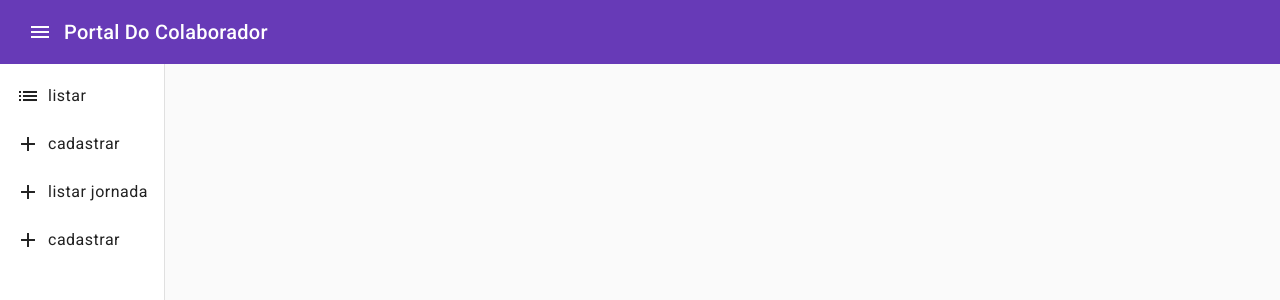
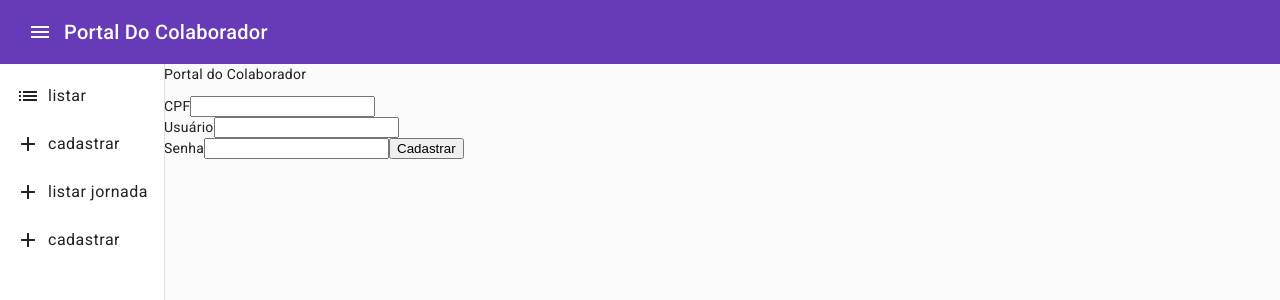
Before and after one commit to AGross98/PortalDoColaboradorFront, an Angular app: page /portalcolaborador/login/cadastrar in a window 1280 px wide. Before the commit this address led to /. Shown: the top 300 px of the page. Built offline with nearby package versions, Linux system fonts and the light colour scheme.

Commit message:
ciação inicial da tela de usuario e cadastro de usuario

```diff
--- a/src/app/app.module.ts
+++ b/src/app/app.module.ts
@@ -16,6 +16,8 @@ import {MatListModule} from '@angular/material/list';
 import {MatToolbarModule} from '@angular/material/toolbar';
 import { JornadaCadastrarComponent } from './pages/jornada/jornada-cadastrar/jornada-cadastrar.component';
 import { FuncionarioEditarComponent } from './pages/funcionario/funcionario-editar/funcionario-editar.component';
+import { LoginAutenticarComponent } from './pages/login/login-autenticar/login-autenticar.component';
+import { LoginCadastrarComponent } from './pages/login/login-cadastrar/login-cadastrar.component';
 
 @NgModule({
   imports: [
@@ -38,7 +40,9 @@ import { FuncionarioEditarComponent } from './pages/funcionario/funcionario-edit
     FuncionarioCadastrarComponent,
     JornadaListarComponent,
     JornadaCadastrarComponent,
-    FuncionarioEditarComponent
+    FuncionarioEditarComponent,
+    LoginAutenticarComponent,
+    LoginCadastrarComponent
   ]
 })
 export class AppModule { }
--- /dev/null
+++ b/src/app/models/usuario.ts
@@ -0,0 +1,7 @@
+export interface Usuario{
+
+    cpf : number,
+    user: string,
+    senha: string
+
+}
--- a/src/app/pages/jornada/jornada-cadastrar/jornada-cadastrar.component.html
+++ b/src/app/pages/jornada/jornada-cadastrar/jornada-cadastrar.component.html
@@ -15,17 +15,3 @@
   <br><br>
 
   <button (click)="Cadastrar()">Cadastrar</button>
-
-
-  -- Tela Facastro de Funcionario - OK
-  -- Tela de Registro de Jornada
-  -- Tela de Gerar  PDF de Jornada(Gerente)
-  -- Tela de Assinar Jornada()
-
-
-  João
-  dia 10:25 ate 11:30
-  dia 10:25 ate 11:30
-  dia 10:25 ate 11:30
-  dia 10:25 ate 11:30
-  dia 10:25 ate 11:30
--- a/src/app/pages/jornada/jornada-cadastrar/jornada-cadastrar.component.ts
+++ b/src/app/pages/jornada/jornada-cadastrar/jornada-cadastrar.component.ts
@@ -20,7 +20,6 @@ export class JornadaCadastrarComponent {
 
   constructor(
     private client: HttpClient,
-    private router: Router
   ) {}
 
 
--- /dev/null
+++ b/src/app/pages/login/login-autenticar/login-autenticar.component.html
@@ -0,0 +1,15 @@
+<div>
+    <p>Portal do Colaborador</p>
+
+    <label for="usuario">Usuário</label>
+    <input type="text" id="usuario" name="usuario">
+
+    <br>
+
+    <label for="senah">Senha</label>
+    <input type="text" id="senha" name="senha">
+
+    <button>Entrar</button>
+    <br>
+    <a routerLink="/portalcolaborador/login/cadastrar">Cadastrar</a>
+</div>
--- /dev/null
+++ b/src/app/pages/login/login-cadastrar/login-cadastrar.component.html
@@ -0,0 +1,19 @@
+
+<div>
+    <p>Portal do Colaborador</p>
+
+    <label for="cpf">CPF</label>
+    <input type="number" id="cpf" name="cpf" [(ngModel)]="cpf" required>
+
+    <br>
+
+    <label for="usuario">Usuário</label>
+    <input type="text" id="usuario" name="usuario" [(ngModel)]="user">
+
+    <br>
+
+    <label for="senah">Senha</label>
+    <input type="password" id="senha" name="senha" [(ngModel)]="senha">
+
+    <button (click)="CadastrarUsuario()">Cadastrar</button>
+</div>
--- /dev/null
+++ b/src/app/pages/login/login-cadastrar/login-cadastrar.component.ts
@@ -0,0 +1,26 @@
+import { Component } from '@angular/core';
+import { Usuario } from 'src/app/models/usuario';
+
+@Component({
+  selector: 'app-login-cadastrar',
+  templateUrl: './login-cadastrar.component.html',
+  styleUrls: ['./login-cadastrar.component.css']
+})
+export class LoginCadastrarComponent {
+
+  cpf!: number;
+  user!: string;
+  senha!: string;
+
+
+
+  CadastrarUsuario(){
+    const usuario : Usuario = {
+      cpf : this.cpf,
+      user : this.user,
+      senha : this.senha
+    }
+    console.log(usuario)
+  }
+
+}
```
Also changed, not shown: src/app/app-routing.module.ts (+11 -1 lines), src/app/pages/login/login-autenticar/login-autenticar.component.ts (added, +10 -0 lines), src/app/pages/login/login-autenticar/login-autenticar.component.css (added), src/app/pages/login/login-cadastrar/login-cadastrar.component.css (added).
